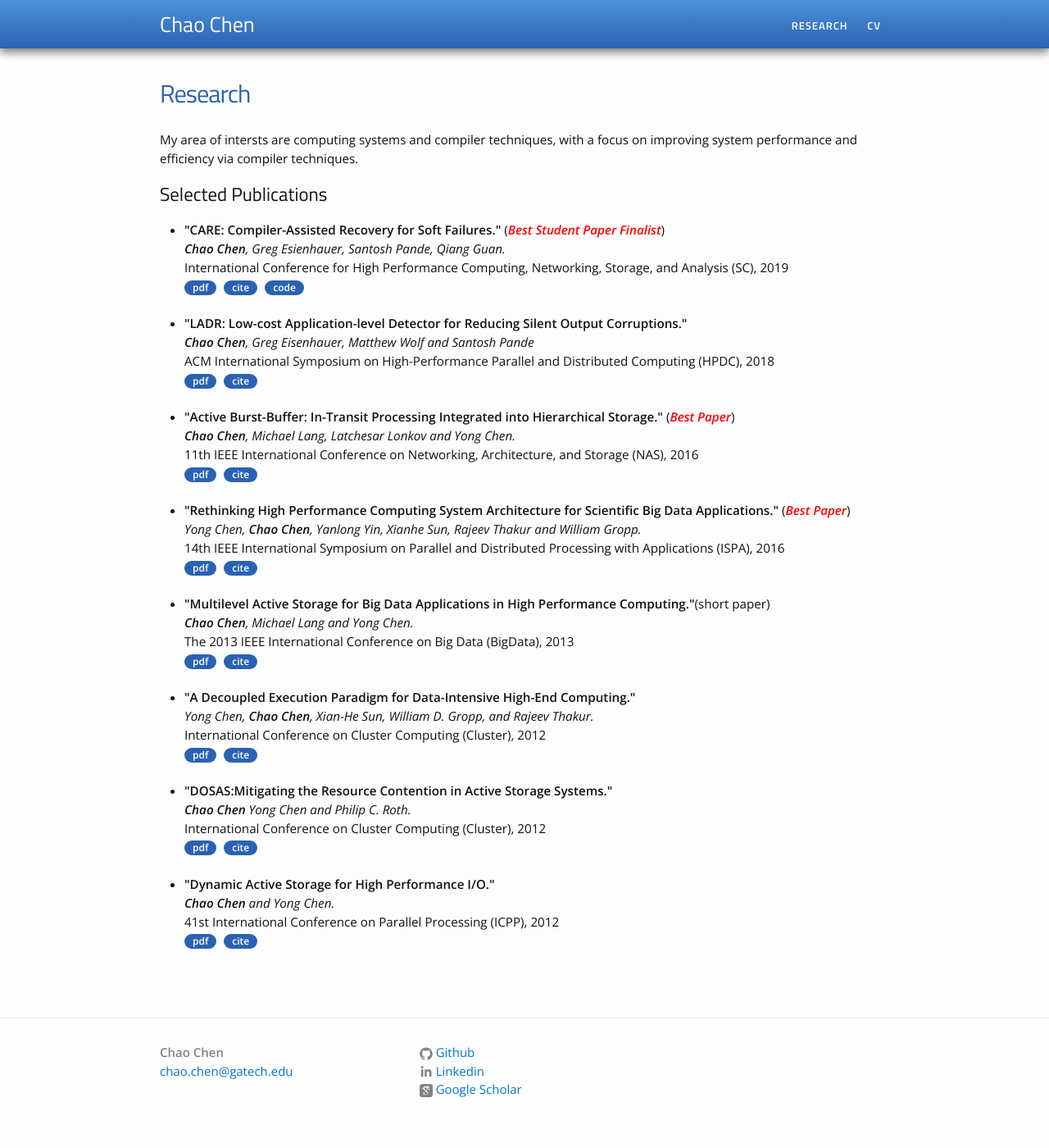
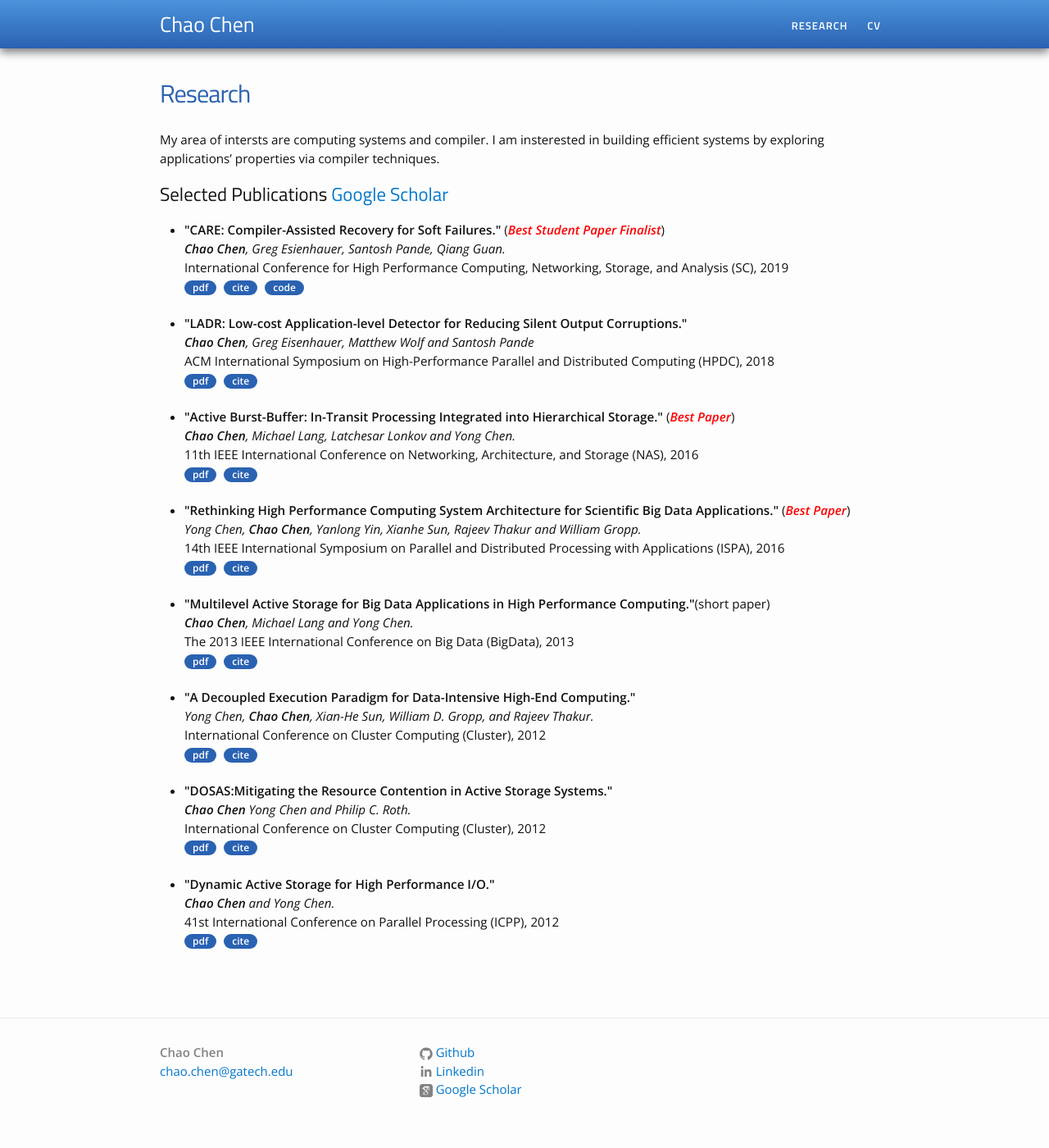
Before and after one commit to cchen435/cchen435.github.io, a Jekyll site: the page built from research.md, in a window 1280 px wide. Shown: the whole page at 82% size. Built offline with Jekyll 4.4.1, drawn with Linux system fonts in a browser that asks for light colours.

Commit message:
update news

```diff
--- a/index.html
+++ b/index.html
@@ -13,8 +13,7 @@ layout: default
     and <a href="https://www.cc.gatech.edu/~eisen/">Greg Eisenhauer</a> on lightweight
     resilience mechanisms for extreme-scale HPC systems by exploring program features
     via compiler techniques. I got my M.S. and B.S. degrees from Hunan University
-    (Changsha, China) under the supervision of Dr. Cheng Xu (徐成), who is an expert
-    in embedded systems.
+    (Changsha, China) under the supervision of Dr. Cheng Xu (徐成).
     <br><br>
 
     <b> I am currently on job market looking for a full-time position </b>
@@ -29,6 +28,7 @@ layout: default
 <li><i>May. 2019</i> - Our paper CARE is accepted by SC'19, and nominated as a Best Student Paper Finalist</li>
 <li><i>Jan. 2018</i> - Our paper LADR is accespted by HPDC'18.
 <li><i>Sep. 2016</i> - I did internship at VMWare CTO Office, Boston, MA.
+<li><i>Aug. 2016</i> - Two papers related to active storage were awarded as Best Papers.
 </ul>
 
 </div>
--- a/research.md
+++ b/research.md
@@ -4,11 +4,11 @@ permalink: /research/
 title: Research
 ---
 
-My area of intersts are computing systems and compiler techniques,
-with a focus on improving system performance and efficiency via
-compiler techniques.
+My area of intersts are computing systems and compiler.
+I am insterested in building efficient systems by exploring
+applications' properties via compiler techniques.
 
-<h2>Selected Publications</h2>
+<h2>Selected Publications <a href="https://scholar.google.com/citations?user=34_6IksAAAAJ&hl=en">Google Scholar</a></h2>
 <ul>
 	<li>
 		<b>"CARE: Compiler-Assisted Recovery for Soft Failures."</b> (<span style="color:red;font-style:italic"><b>Best Student Paper Finalist</b></span>)<br>
```
